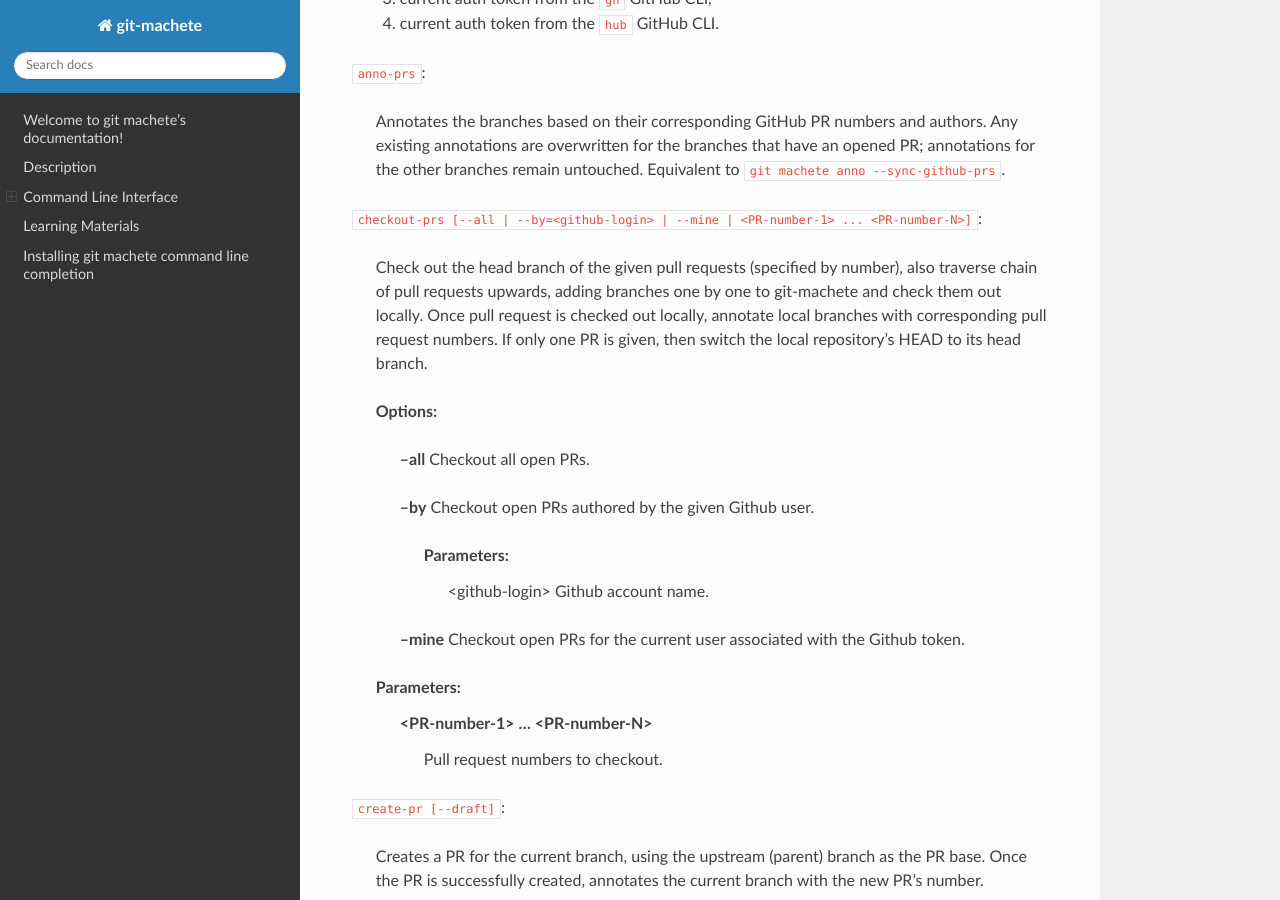
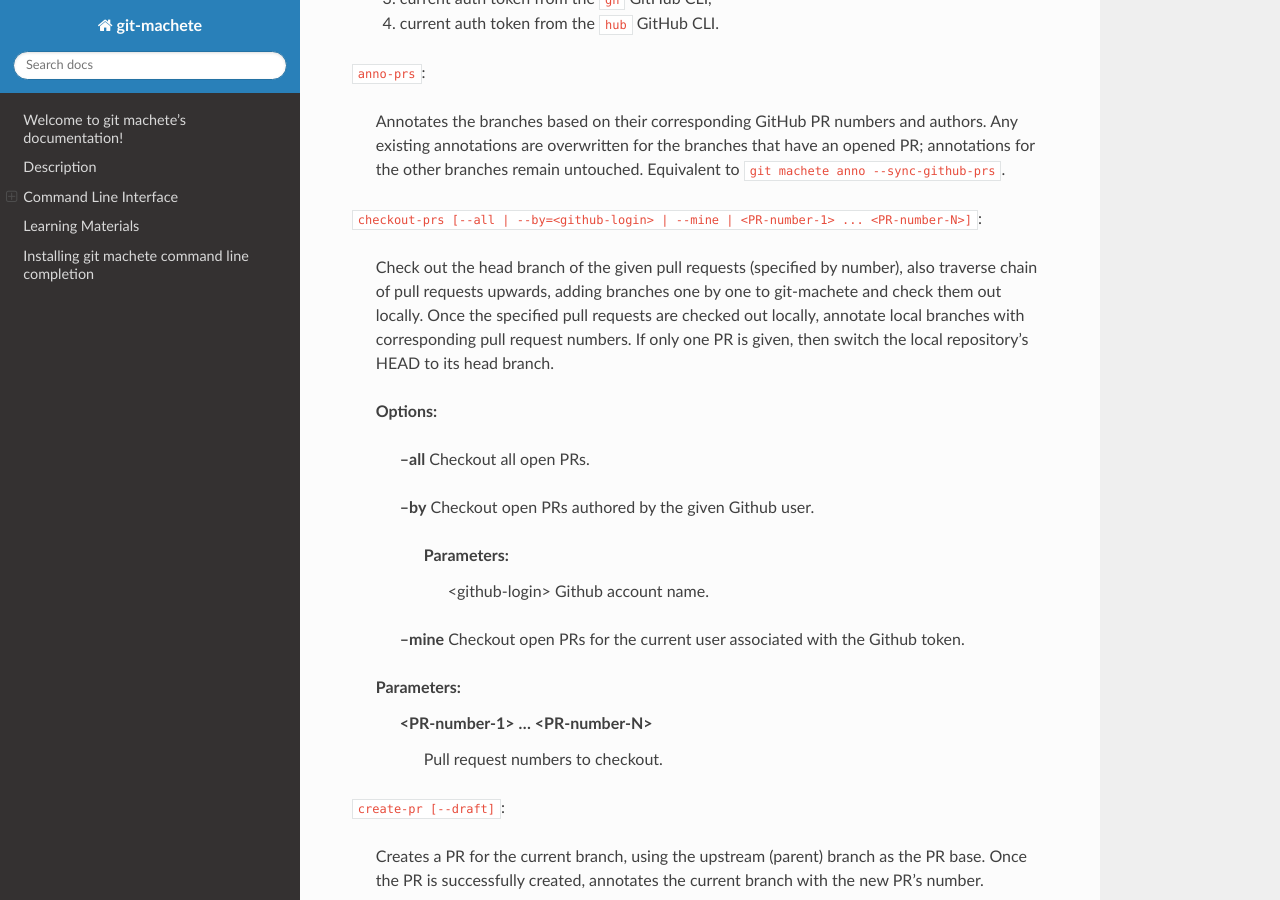
Before and after one commit to VirtusLab/git-machete, a Sphinx documentation site: the page built from docs/source/index.rst, in a window 1280 px wide and 900 px high, scrolled down 11300 px. Built offline with Sphinx 7.4.7 and the Read the Docs theme 2.0.0, drawn with Linux system fonts in a browser that asks for light colours.

Commit message:
Update docs/source/cli_help/github.rst
Co-authored-by: Paweł Lipski <pawel.p.lipski@gmail.com>

```diff
--- a/docs/source/cli_help/github.rst
+++ b/docs/source/cli_help/github.rst
@@ -30,7 +30,7 @@ a GitHub API token with ``repo`` scope is required, see https://github.com/setti
 
   Check out the head branch of the given pull requests (specified by number),
   also traverse chain of pull requests upwards, adding branches one by one to git-machete and check them out locally.
-  Once pull request is checked out locally, annotate local branches with corresponding pull request numbers.
+  Once the specified pull requests are checked out locally, annotate local branches with corresponding pull request numbers.
   If only one PR is given, then switch the local repository's HEAD to its head branch.
 
   **Options:**
```
